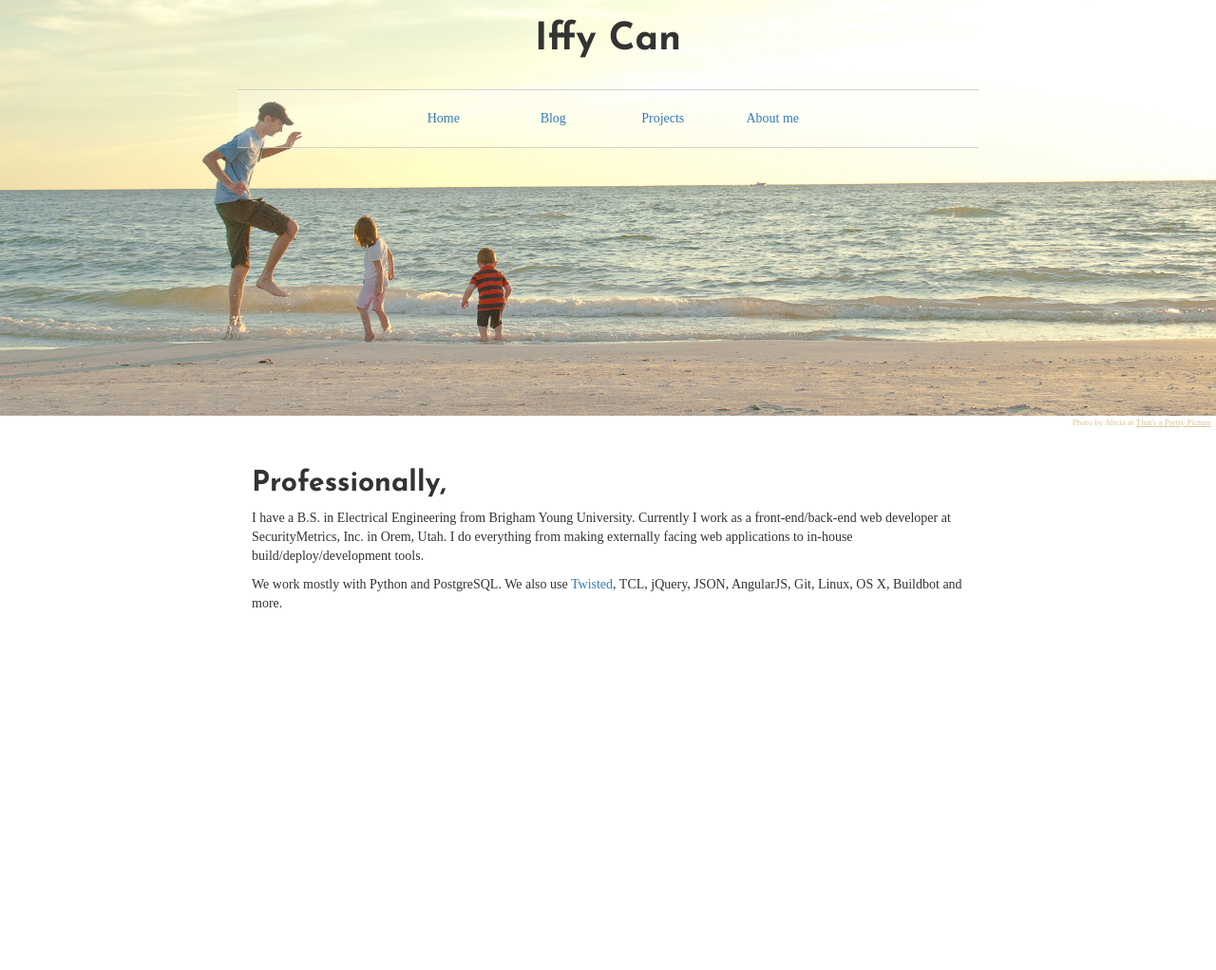
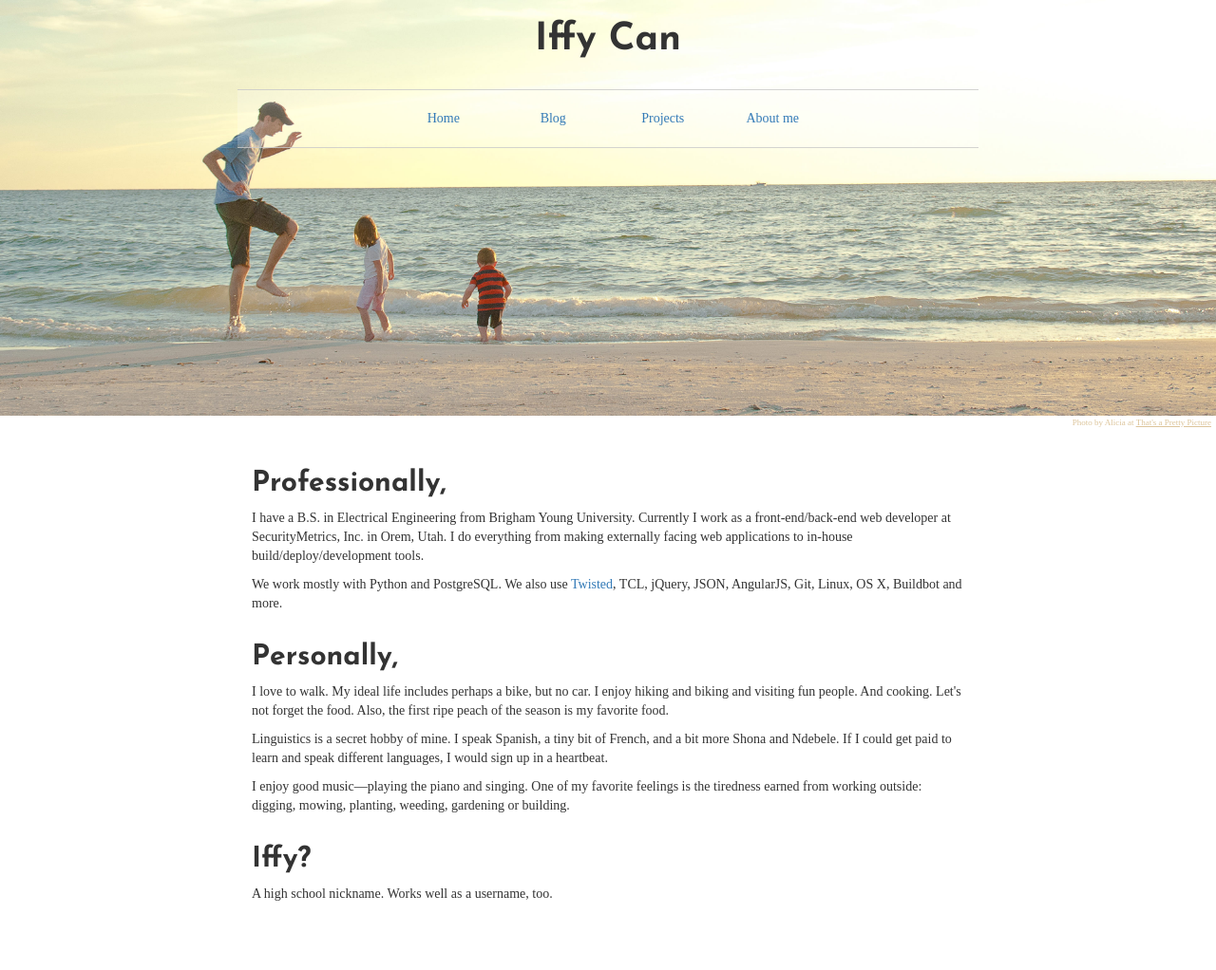
Before and after one commit to iffy/iffy.github.com, a Jekyll site: the page aboutme.html, which Jekyll copies as it is, in a window 1280 px wide. Shown: the whole page at 95% size. Built offline with Jekyll 4.4.1, drawn with Linux system fonts in a browser that asks for light colours; nearby versions of some CDN libraries; some web fonts are replaced; before the commit the page ends 900 px from its top, so only the background shows below that.

Commit message:
Add personal details

```diff
--- a/aboutme.html
+++ b/aboutme.html
@@ -38,7 +38,7 @@
 
   <div class="container">
 
-    <div class="row" style="margin-top: 3rem;">
+    <div class="row" style="margin-top: 3rem; margin-bottom: 6rem;">
       <div class="col-sm-offset-2 col-sm-8 about-me">
 
         <div class="row">
@@ -54,10 +54,26 @@
         </div>
 
         <div class="row">
-          <div class="col-xs-6">
+          <div class="col-xs-12">
+            <h2>Personally,</h2>
+            <p>
+              I love to walk.  My ideal life includes perhaps a bike, but no car.  I enjoy hiking and biking and visiting fun people.  And cooking.  Let's not forget the food.  Also, the first ripe peach of the season is my favorite food.
+            </p>
+            <p>
+              Linguistics is a secret hobby of mine.  I speak Spanish, a tiny bit of French, and a bit more Shona and Ndebele.  If I could get paid to learn and speak different languages, I would sign up in a heartbeat.
+            </p>
+            <p>
+              I enjoy good music&mdash;playing the piano and singing.  One of my favorite feelings is the tiredness earned from working outside: digging, mowing, planting, weeding, gardening or building.
+            </p>
           </div>
-          <div class="col-xs-6">
-            <h2></h2>
+        </div>
+
+        <div class="row">
+          <div class="col-xs-12">
+            <h2>Iffy?</h2>
+            <p>
+              A high school nickname.  Works well as a username, too.
+            </p>
           </div>
         </div>
       </div>
```
